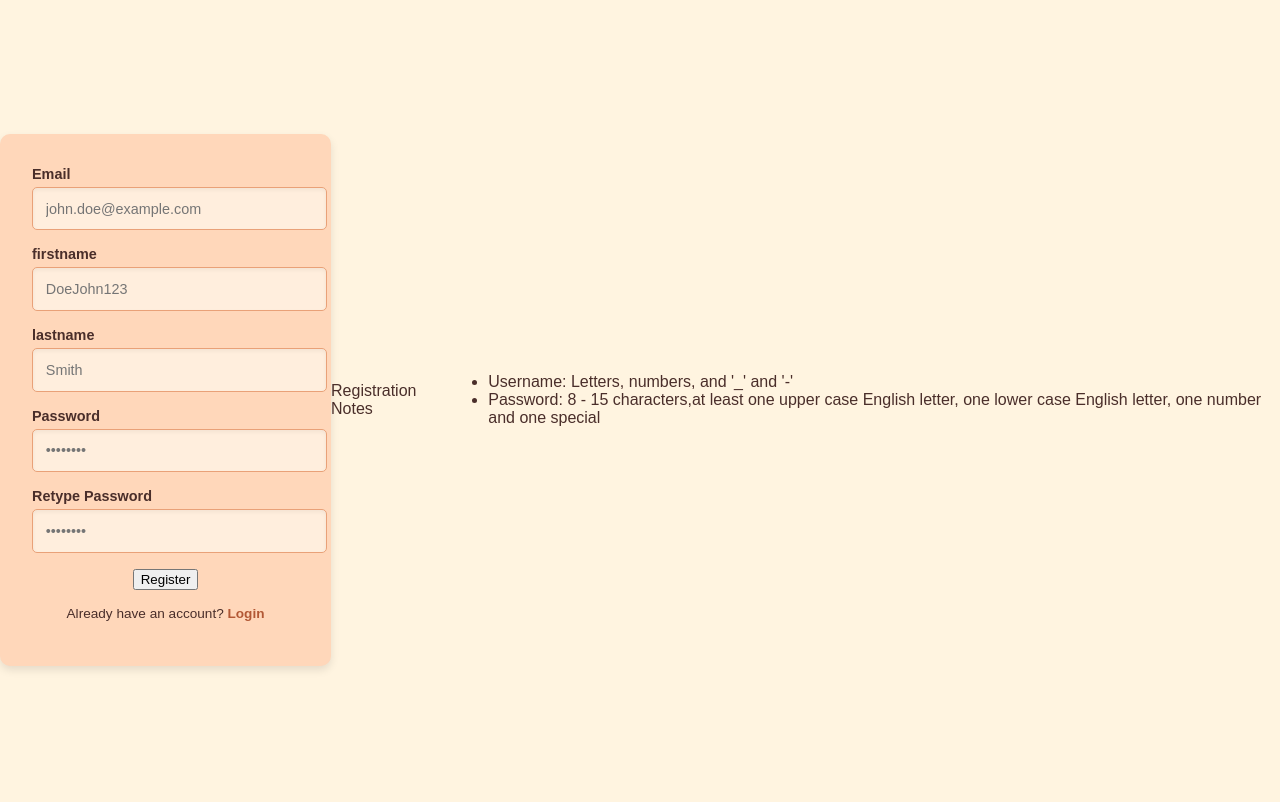
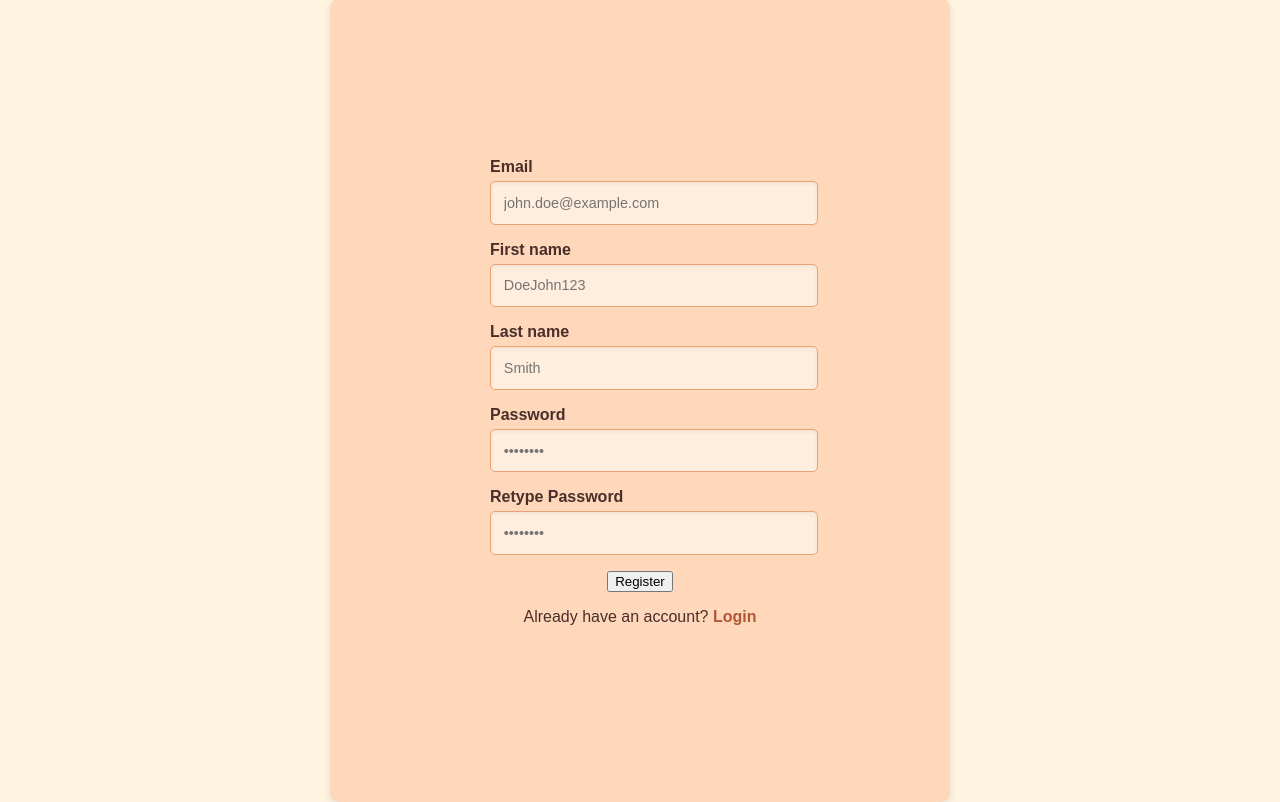
Before and after one commit to Konama-Darteh/QuickShop, a PHP site: page / in a window 1280 px wide. Before the commit the page ends 670 px from the top, so only its background shows below. Run offline with PHP 8.4, Linux system fonts and the light colour scheme.

Commit message:
chore: edit css

```diff
--- /dev/null
+++ b/css/form.css
@@ -0,0 +1,78 @@
+/* General Styles */
+body {
+  font-family: "Arial", sans-serif;
+  background-color: #fff4e0; /* Soft warm beige */
+  color: #4a2e2a; /* Warm brown for text */
+  margin: 0;
+  padding: 0;
+  display: flex;
+  justify-content: center;
+  align-items: center;
+  height: 100vh;
+}
+
+/* Form Container */
+form {
+  background-color: #ffd7ba; /* Light peach tone */
+  padding: 10rem;
+  border-radius: 10px;
+  box-shadow: 0 4px 8px rgba(0, 0, 0, 0.1);
+  width: 300px;
+  text-align: center;
+}
+
+/* Input Fields */
+form label {
+  display: block;
+  text-align: left;
+  margin-bottom: 5px;
+  font-weight: bold;
+  font-size: 1rem;
+}
+
+form input[type="text"],
+form input[type="email"],
+form input[type="password"] {
+  width: 100%;
+  padding: 0.8rem;
+  margin-bottom: 1rem;
+  border: 1px solid #e9a178; /* Warm orange tone */
+  border-radius: 5px;
+  background-color: #ffeedd; /* Light cream */
+  font-size: 0.9rem;
+  box-shadow: inset 0 2px 4px rgba(0, 0, 0, 0.05);
+}
+
+/* Submit Button */
+form input[type="submit"] {
+  width: 100%;
+  padding: 0.8rem;
+  background-color: #e38b29; /* Rich orange tone */
+  color: #ffffff;
+  border: none;
+  border-radius: 5px;
+  font-size: 1rem;
+  cursor: pointer;
+  transition: background-color 0.3s ease;
+}
+
+form input[type="submit"]:hover {
+  background-color: #c76a21; /* Slightly darker orange */
+}
+
+/* Link and Additional Text */
+form p {
+  font-size: 1rem;
+  margin-top: 1rem;
+}
+
+form a {
+  text-decoration: none;
+  color: #b25835; /* Earthy red tone */
+  font-weight: bold;
+  transition: color 0.3s ease;
+}
+
+form a:hover {
+  color: #9c3e1b; /* Darker red */
+}
--- a/css/login.css
+++ /dev/null
@@ -1,78 +0,0 @@
-/* General Styles */
-body {
-    font-family: 'Arial', sans-serif;
-    background-color: #FFF4E0; /* Soft warm beige */
-    color: #4A2E2A; /* Warm brown for text */
-    margin: 0;
-    padding: 0;
-    display: flex;
-    justify-content: center;
-    align-items: center;
-    height: 100vh;
-}
-
-/* Form Container */
-form {
-    background-color: #FFD7BA; /* Light peach tone */
-    padding: 2rem;
-    border-radius: 10px;
-    box-shadow: 0 4px 8px rgba(0, 0, 0, 0.1);
-    width: 300px;
-    text-align: center;
-}
-
-/* Input Fields */
-form label {
-    display: block;
-    text-align: left;
-    margin-bottom: 5px;
-    font-weight: bold;
-    font-size: 0.9rem;
-}
-
-form input[type="text"],
-form input[type="email"],
-form input[type="password"] {
-    width: 100%;
-    padding: 0.8rem;
-    margin-bottom: 1rem;
-    border: 1px solid #E9A178; /* Warm orange tone */
-    border-radius: 5px;
-    background-color: #FFEEDD; /* Light cream */
-    font-size: 0.9rem;
-    box-shadow: inset 0 2px 4px rgba(0, 0, 0, 0.05);
-}
-
-/* Submit Button */
-form input[type="submit"] {
-    width: 100%;
-    padding: 0.8rem;
-    background-color: #E38B29; /* Rich orange tone */
-    color: #FFFFFF;
-    border: none;
-    border-radius: 5px;
-    font-size: 1rem;
-    cursor: pointer;
-    transition: background-color 0.3s ease;
-}
-
-form input[type="submit"]:hover {
-    background-color: #C76A21; /* Slightly darker orange */
-}
-
-/* Link and Additional Text */
-form p {
-    font-size: 0.85rem;
-    margin-top: 1rem;
-}
-
-form a {
-    text-decoration: none;
-    color: #B25835; /* Earthy red tone */
-    font-weight: bold;
-    transition: color 0.3s ease;
-}
-
-form a:hover {
-    color: #9C3E1B; /* Darker red */
-}
--- a/index.php
+++ b/index.php
@@ -3,19 +3,18 @@
 <head>
     <meta charset="UTF-8">
     <meta name="viewport" content="width=device-width, initial-scale=1.0">
-    <link rel="stylesheet" href="./css/login.css">
+    <link rel="stylesheet" href="./css/form.css">
     <title>Document</title>
 </head>
 <body>
-    <!-- <p>Hello! Register</p> -->
     <form action="./actions/register_action.php" method="post" onsubmit="return validateForm()">
         <label for="email">Email</label>
         <input required type="email" name="email" id="email" placeholder="john.doe@example.com">
 
-        <label for="fname">firstname</label>
+        <label for="fname">First name</label>
         <input required type="text" name="fname" id="fname" placeholder="DoeJohn123" title="Letters, numbers, and '_' and '-'">
 
-        <label for="lname">lastname</label>
+        <label for="lname">Last name</label>
         <input required type="text" name="lname" id="lname" placeholder="Smith" title="Letters only">
 
         <label for="password">Password</label>
@@ -24,16 +23,9 @@
         <label for="password">Retype Password</label>
         <input required type="password" name="repassword" id="repassword" placeholder="&bull;&bull;&bull;&bull;&bull;&bull;&bull;&bull;">
 
-        <!-- <input type="submit" id="register" value="Register"> -->
         <button type="submit" id="button">Register</button>
         <p>Already have an account? <a href="./login.php">Login</a></p>
     </form>
-    <p>Registration Notes</p>
-    <ul>
-            <li>Username: Letters, numbers, and '_' and '-'</li>
-            <li>Password: 8 - 15 characters,at least one upper case English letter, one lower case English letter, one number and one special </li>
-    </ul>
     <script src="./js/register.js"></script>
 </body>
-
 </html>
--- a/login.php
+++ b/login.php
@@ -3,7 +3,7 @@
 <head>
     <meta charset="UTF-8">
     <meta name="viewport" content="width=device-width, initial-scale=1.0">
-    <link rel="stylesheet" href="./css/login.css">
+    <link rel="stylesheet" href="./css/form.css">
     <title>Document</title>
 </head>
 <body>
```
